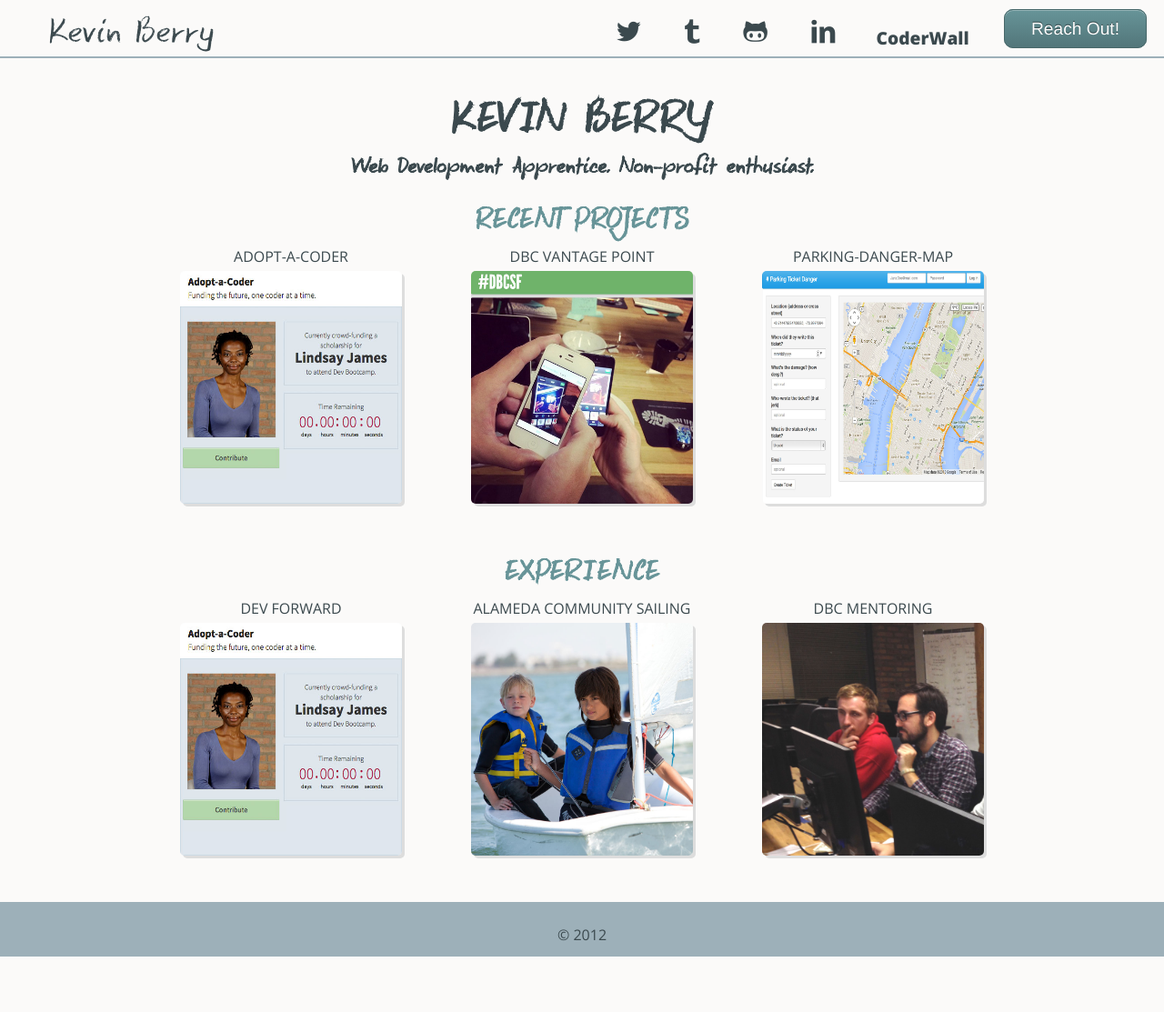
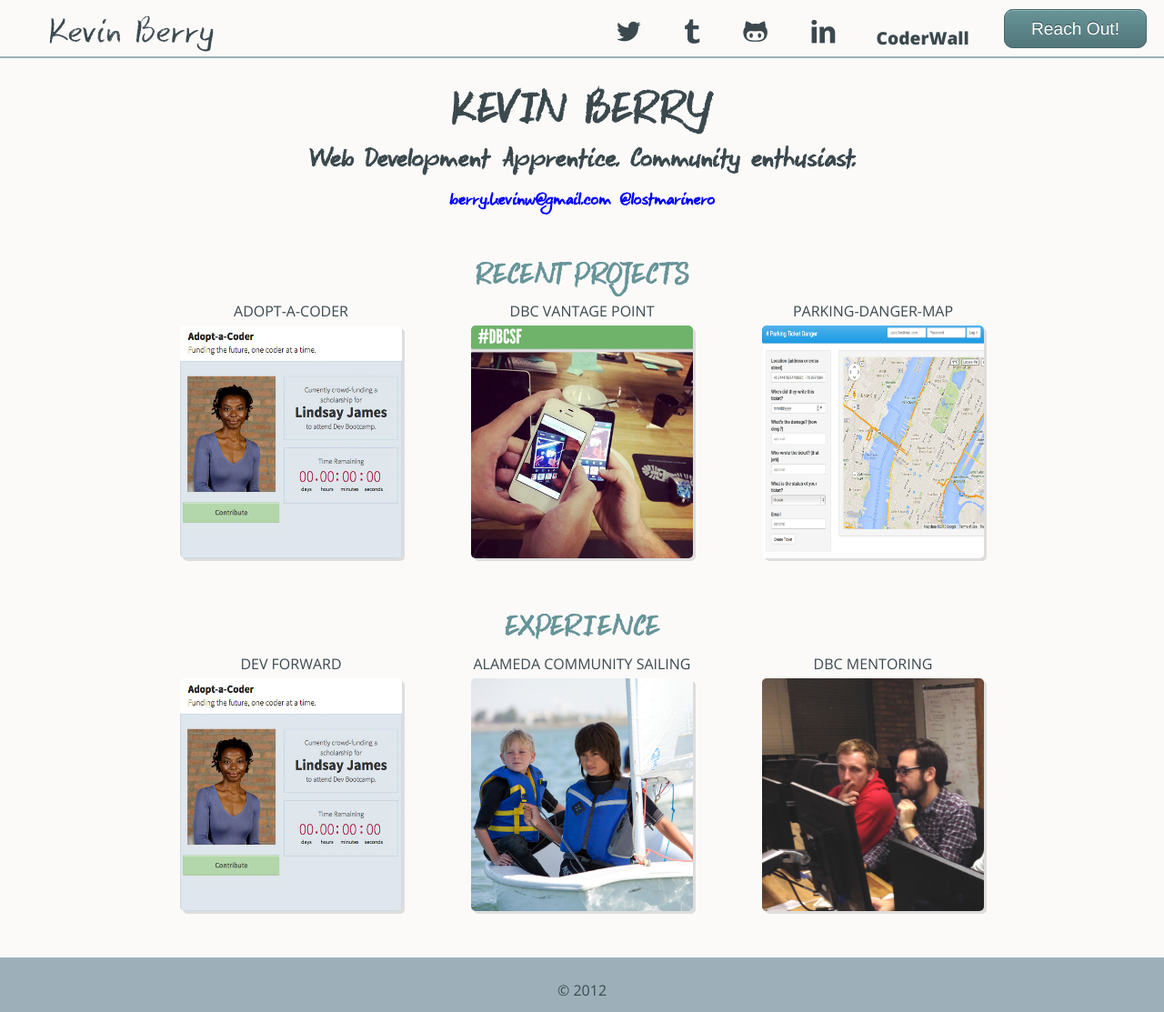
Before and after one commit to kbsail/kbsail-kbsail.github.io, a Jekyll site: the page built from index.html, in a window 1280 px wide. Shown: the whole page at 91% size. Built offline with Jekyll 4.4.1, drawn with Linux system fonts in a browser that asks for light colours; some web fonts are replaced; Markdown is read by kramdown in place of the engine named in the settings; before the commit the page ends 1052 px from its top, so only the background shows below that.

Commit message:
added contact links to page

```diff
--- a/assets/css/screen.css
+++ b/assets/css/screen.css
@@ -294,16 +294,27 @@ header {
       color: #3b494e;
       font-size: 2em;
       font-weight: 600;
-      padding: 1em .5em 0 .5em;
+      padding: .8em .5em 0 .5em;
+      margin: 0 auto;
       text-transform: uppercase;
       width: 12em; }
-    /* line 150, ../scss/screen.scss */
+    /* line 151, ../scss/screen.scss */
+    .page .front-page .alinks {
+      width: 100%;
+      margin-bottom: 1em; }
+    /* line 155, ../scss/screen.scss */
+    .page .front-page p {
+      font-size: 1.2em;
+      padding: .4em; }
+    /* line 159, ../scss/screen.scss */
     .page .front-page a {
       text-decoration: none;
       overflow: hidden;
-      *zoom: 1; }
+      *zoom: 1;
+      font-size: .8em;
+      color: blue; }
 
-/* line 158, ../scss/screen.scss */
+/* line 169, ../scss/screen.scss */
 .footer-wrapper {
   width: 100%;
   text-align: center;
@@ -311,19 +322,19 @@ header {
   height: 30px;
   padding: 20px 0 10px 0; }
 
-/* line 168, ../scss/screen.scss */
+/* line 179, ../scss/screen.scss */
 h1 {
   font-size: 3.4em;
   line-height: 100%;
   margin-bottom: 0.2em;
   width: 100%; }
 
-/* line 175, ../scss/screen.scss */
+/* line 186, ../scss/screen.scss */
 h2 {
   font-size: 2em;
   line-height: 100%; }
 
-/* line 180, ../scss/screen.scss */
+/* line 191, ../scss/screen.scss */
 h3 {
   font-family: 'Keswick', script;
   font-size: 2em;
@@ -332,34 +343,34 @@ h3 {
   line-height: 100%;
   text-transform: uppercase; }
 
-/* line 189, ../scss/screen.scss */
+/* line 200, ../scss/screen.scss */
 h6 {
   text-transform: uppercase; }
 
-/* line 193, ../scss/screen.scss */
+/* line 204, ../scss/screen.scss */
 li {
   margin-bottom: 0.2em; }
 
-/* line 198, ../scss/screen.scss */
+/* line 209, ../scss/screen.scss */
 .icon {
   font-weight: normal;
   padding-top: 0; }
-  /* line 201, ../scss/screen.scss */
+  /* line 212, ../scss/screen.scss */
   .icon:before {
     font-family: 'entypo';
     font-size: 3em;
     content: attr(data-icon);
     speak: none; }
-  /* line 207, ../scss/screen.scss */
+  /* line 218, ../scss/screen.scss */
   .icon.list-link:before {
     font-size: 1.75em; }
 
-/* line 212, ../scss/screen.scss */
+/* line 223, ../scss/screen.scss */
 .coderwall {
   vertical-align: top;
   font-weight: bold; }
 
-/* line 220, ../scss/screen.scss */
+/* line 231, ../scss/screen.scss */
 .project-row h3 {
   margin-top: 0.8em;
   line-height: 1.2em;
@@ -370,7 +381,7 @@ li {
   width: 100%;
   overflow: hidden;
   *zoom: 1; }
-/* line 227, ../scss/screen.scss */
+/* line 238, ../scss/screen.scss */
 .project-row ul {
   width: 100%;
   float: left;
@@ -379,7 +390,7 @@ li {
   width: 100%;
   overflow: hidden;
   *zoom: 1; }
-  /* line 231, ../scss/screen.scss */
+  /* line 242, ../scss/screen.scss */
   .project-row ul li {
     height: 20em;
     display: inline;
@@ -404,7 +415,7 @@ li {
     .project-row ul li:nth-child(3n + 3) {
       margin-left: 67.79661%;
       clear: none; }
-    /* line 236, ../scss/screen.scss */
+    /* line 247, ../scss/screen.scss */
     .project-row ul li a img {
       width: 80%;
       height: 80%;
--- a/index.html
+++ b/index.html
@@ -1,12 +1,16 @@
 ---
 layout: default
 title: Enjoy Today
-tagline: Web Development Apprentice. Non-profit enthusiast.
+tagline: Web Development Apprentice. Community enthusiast.
 ---
 
 <div class="front-page">
-  <a href="/"><h1>Kevin Berry</h1></a>
+  <h1>Kevin Berry</h1>
   <p>{{ page.tagline }}</p>
+  <div class="alinks">
+    <a href="mailto:berry.kevinw@gmail.com">berry.kevinw@gmail.com</a>
+    <a href="http://www.twitter.com/lostmarinero">@lostmarinero</a>
+  </div>
 </div>
 
 <div class="project-row">
```
Also changed, not shown: assets/scss/screen.scss (+13 -2 lines).
